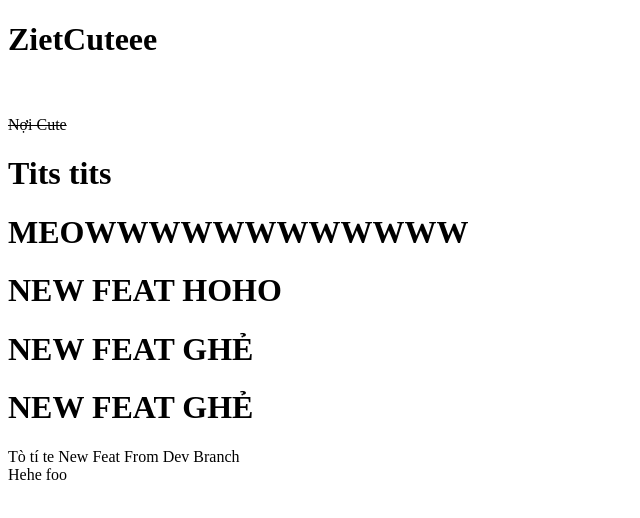
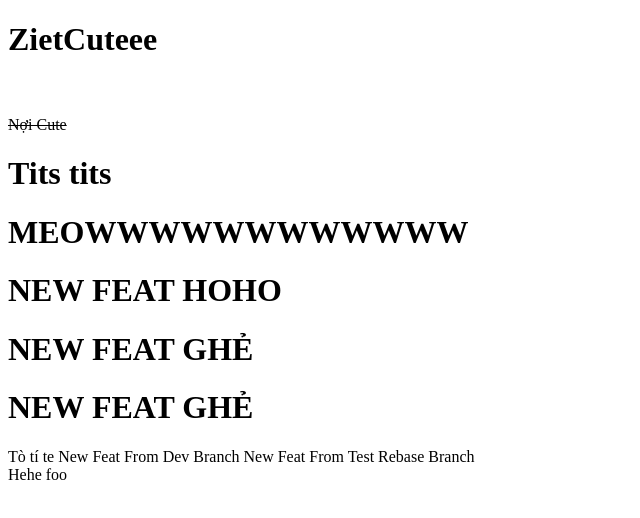
Before and after one commit to ndviet0303/tits_temp, a plain HTML site: page index.html in a window 1280 px wide. Shown: the whole page, without its empty margins (0-640 px from the left). Drawn offline with Linux system fonts and the light colour scheme.

Commit message:
test rebase feat

```diff
--- a/index.html
+++ b/index.html
@@ -16,6 +16,7 @@
     <h1>NEW FEAT GHẺ</h1>
     Tò tí te
     New Feat From Dev Branch
+    New Feat From Test Rebase Branch
     <footer>Hehe foo</footer>
   </body>
 </html>
```
